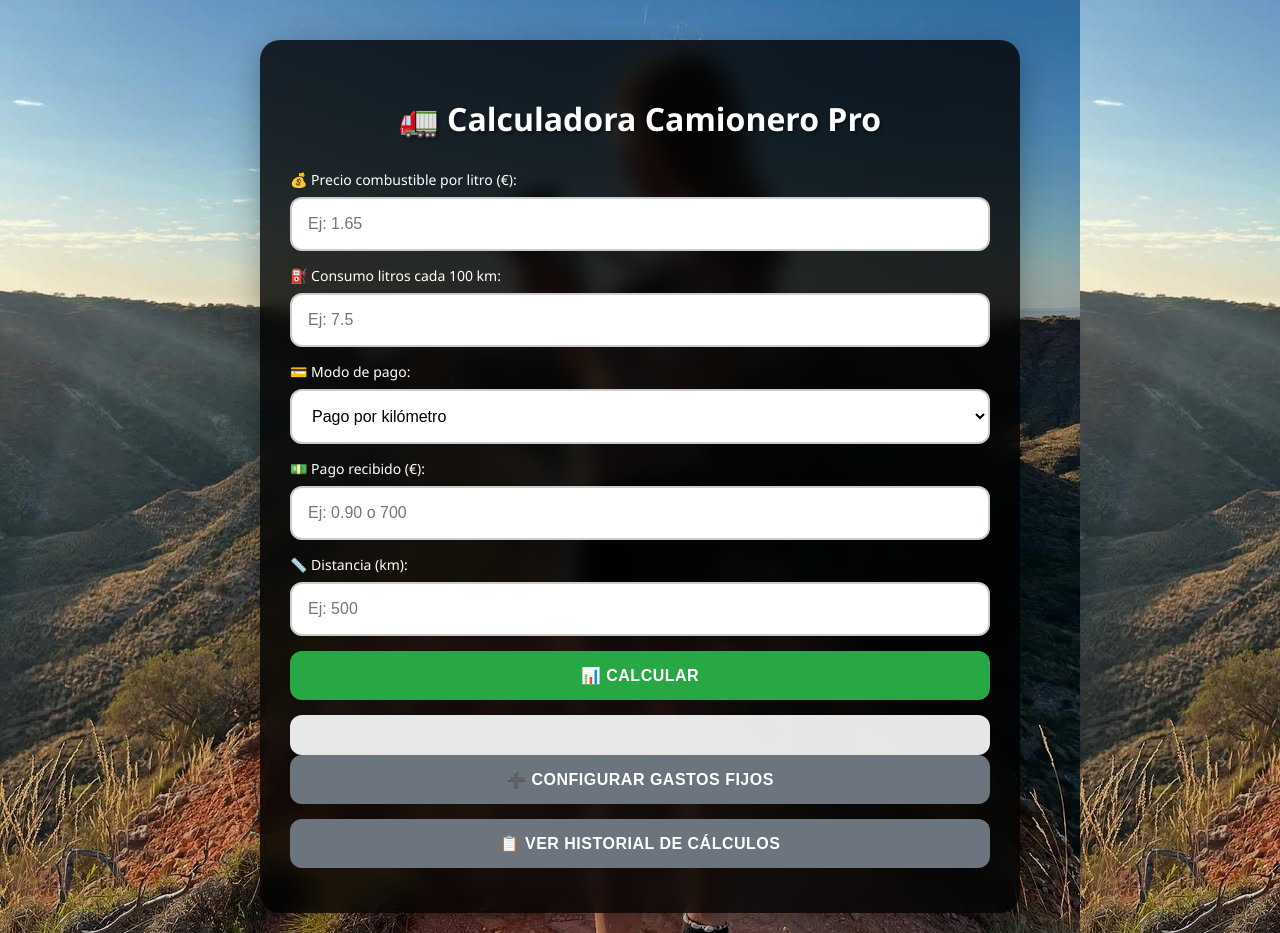
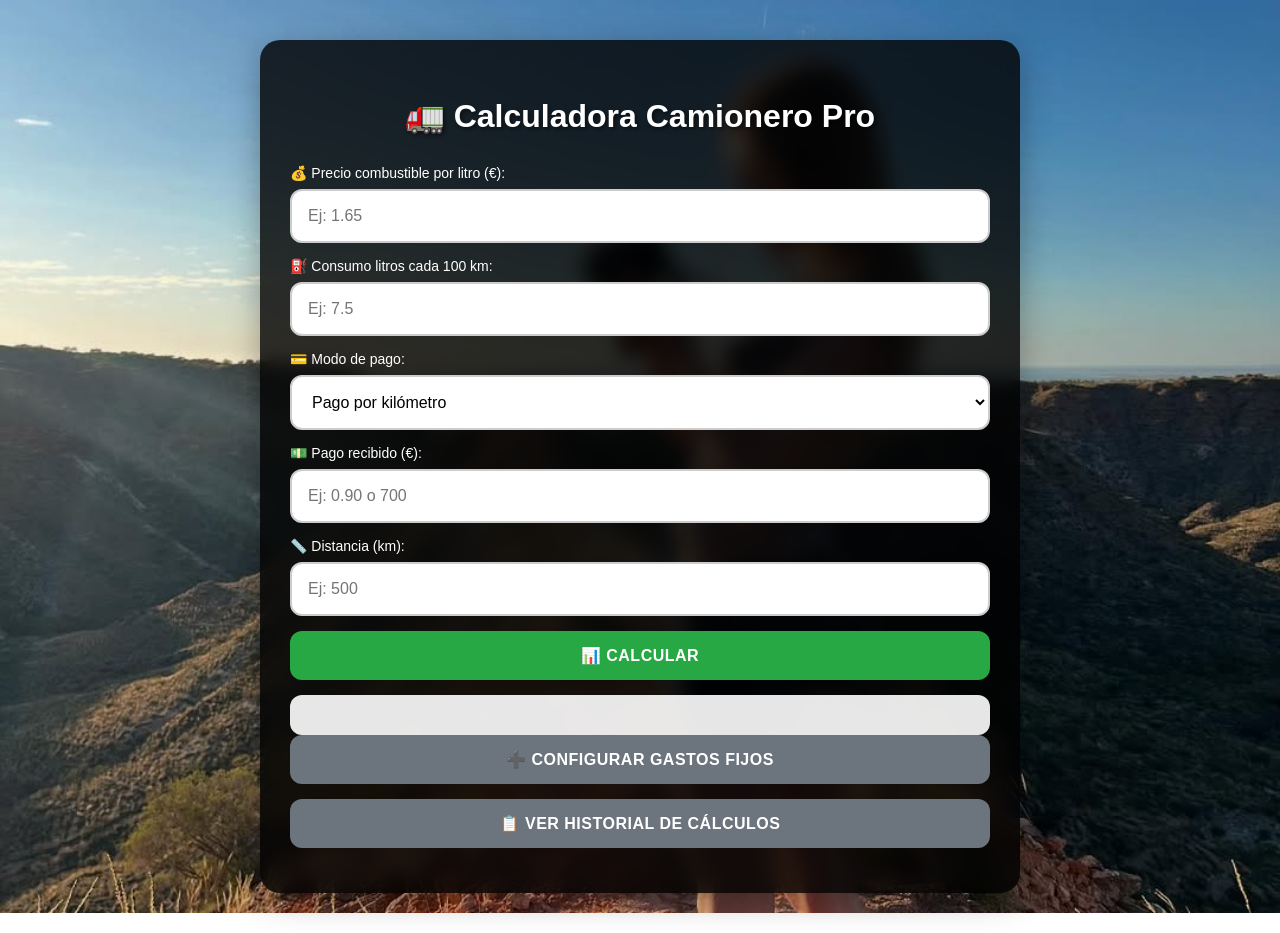
Before and after one commit to arabia428/CalcCam, a plain HTML site: page index.html in a window 1280 px wide. Drawn offline with Linux system fonts and the light colour scheme.

Commit message:
Update index.html

```diff
--- a/index.html
+++ b/index.html
@@ -13,10 +13,11 @@
       margin: 0;
       padding: 0;
       min-height: 100vh;
-      /* Imagen de fondo en lugar del gradiente */
-      background: url('Exmouth.jpg');
+      background-image: url('Exmouth.jpg');
+      background-size: cover;
+      background-position: center;
       background-attachment: fixed;
-      font-family: 'Segoe UI', Tahoma, Geneva, Verdana, sans-serif;
+      font-family: Arial, sans-serif;
       color: #fff;
     }
 
```
